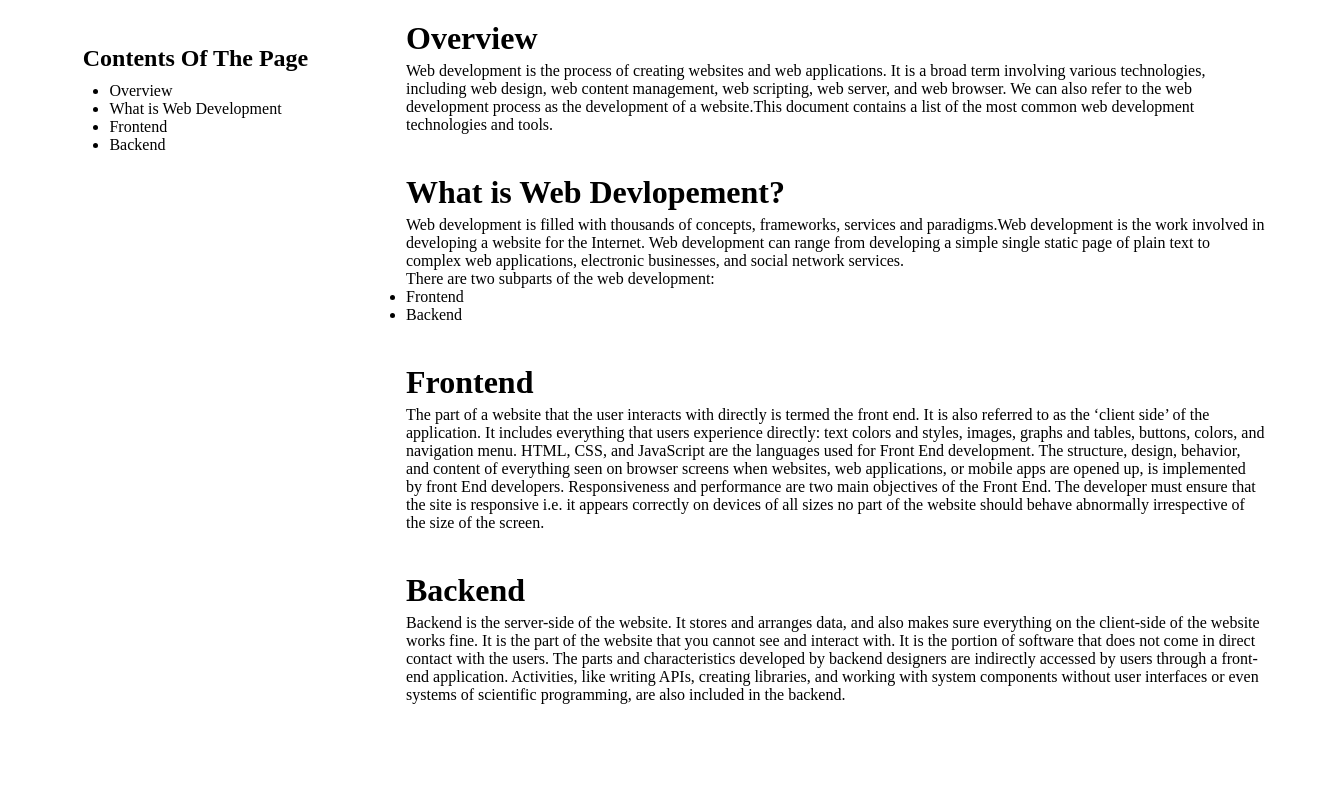
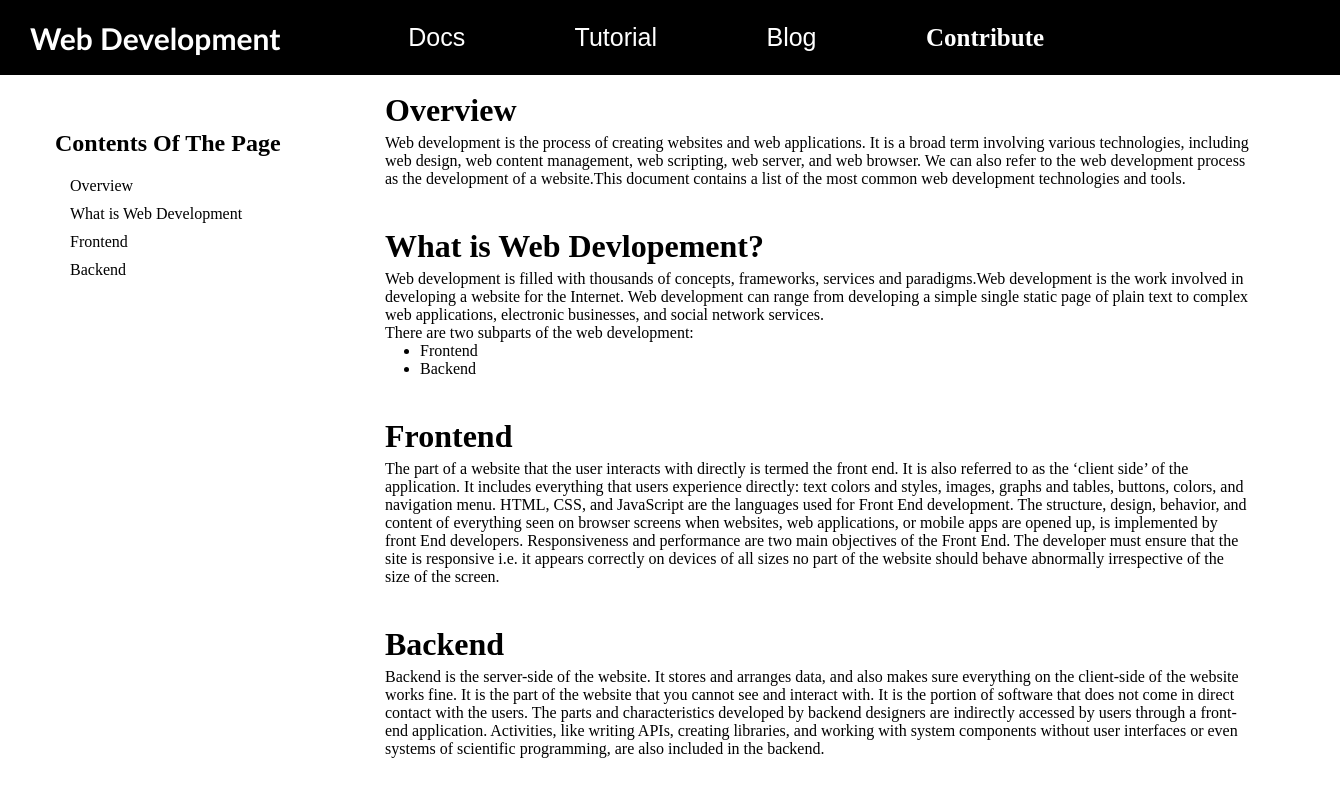
Before and after one commit to ayushgaur03/Summer-Internship-2022, a plain HTML site: page Documentation Task(Day 2)/index.html in a window 1280 px wide. Shown: the whole page, 1340 px wide, since content can reach past the window. Drawn offline with Linux system fonts and the light colour scheme.

Commit message:
Day 4 task completed!!

```diff
--- /dev/null
+++ b/Day 4/ProdNQuotient.js
@@ -0,0 +1,5 @@
+const product = (a, b) => a * b;
+const quotient = (a, b) => a / b; // Assuming user will enter bigger number first
+
+console.log(product(2, 3));
+console.log(quotient(12, 4));
--- a/Documentation Task(Day 2)/index.html
+++ b/Documentation Task(Day 2)/index.html
@@ -8,6 +8,23 @@
     <link rel="stylesheet" href="./styles.css" />
   </head>
   <body>
+    <nav class="navbar">
+      <div class="left-side">
+        <div class="logo">
+          <h2><a href="">Web Development</a></h2>
+        </div>
+        <div class="menu">
+          <ul>
+            <li class="menu-li"><a class="menu-a" href="">Docs</a></li>
+            <li class="menu-li"><a class="menu-a" href="">Tutorial</a></li>
+            <li class="menu-li"><a class="menu-a" href="">Blog</a></li>
+          </ul>
+        </div>
+      </div>
+      <div class="right-side">
+        <h2>Contribute</h2>
+      </div>
+    </nav>
     <div class="main">
       <div class="left-nav">
         <section class="upper"><h2>Contents Of The Page</h2></section>
--- /dev/null
+++ b/Documentation Task(Day 2)/responsive.css
@@ -0,0 +1,3 @@
+@media only screen and (max-width: 1058px) {
+
+}
--- a/Documentation Task(Day 2)/styles.css
+++ b/Documentation Task(Day 2)/styles.css
@@ -1,6 +1,72 @@
 * {
   margin: 0;
   padding: 0;
+}
+
+.navbar {
+  position: absolute;
+  top: 0;
+  display: flex;
+  flex-direction: row;
+  width: 100%;
+  align-items: center;
+  padding: 20px 30px;
+  height: 35px;
+  background: #000;
+}
+
+.left-side {
+  width: 70%;
+  display: flex;
+  align-items: center;
+}
+
+.logo {
+  width: 30%;
+}
+
+.logo a {
+  text-decoration: none;
+  font-size: 30px;
+  font-weight: 700;
+  font-family: "Gill Sans", "Gill Sans MT", Calibri, "Trebuchet MS", sans-serif;
+  color: #ffffff;
+}
+
+.menu {
+  width: 70%;
+}
+
+.menu ul {
+  display: flex;
+  justify-content: space-evenly;
+  width: 100%;
+  text-decoration: none;
+  list-style: none;
+}
+
+.menu-li {
+  cursor: pointer;
+}
+
+.menu-a {
+  text-decoration: none;
+  font-size: 25px;
+  font-weight: 500;
+  font-family: sans-serif;
+  color: white;
+}
+
+.rigth-side {
+  width: 20%;
+  display: flex;
+  justify-content: flex-end;
+  align-content: center;
+}
+
+.right-side h2 {
+  color: #ffffff;
+  font-size: 25px;
 }
 
 .main {
@@ -10,34 +76,41 @@
   align-items: flex-start;
   height: 100%;
   width: 100%;
+  position: relative;
+  top: 72px;
 }
 
 .left-nav {
-  width: 30%;
-  display: flex;
-  flex-direction: column;
-  align-items: flex-start;
-  /* justify-content: flex-start; */
+  width: 20%;
   height: 600px;
-  margin: 40px 5px;
+  margin: auto 10px;
+  padding: 11px 26px;
 }
 
 .upper {
   margin: 0px auto;
   padding: 5px 5px;
+  border-bottom-color: #000000;
+  border-radius: 5px;
+  border-width: 5px;
 }
 .bottom {
   margin: 0px auto;
   padding: 5px 5px;
 }
 
-.bottom ul li a{
-  text-decoration: none;
-  cursor: pointer;
+.bottom ul {
+  list-style: none;
+  margin-left: 15px;
 }
 
-.bottom a{
-    color: black;
+.bottom li {
+  margin: 10px auto;
+}
+
+.bottom a {
+  color: black;
+  text-decoration: none;
 }
 
 .right-nav {
@@ -51,6 +124,10 @@
   margin: 10px 5px;
 }
 
-.container h1{
-    margin-bottom: 5px;
+.container h1 {
+  margin-bottom: 5px;
 }
+
+.container ul {
+  margin-left: 35px;
+}
```
Also changed, not shown: Day 4/DiffCalculator.js (added, +7 -0 lines), Day 4/GetGrades.js (added, +9 -0 lines), Day 4/GiveLargest.js (added, +7 -0 lines), Day 4/TempConverter.js (added, +14 -0 lines), Day 4/TriangleArea.js (added, +12 -0 lines), Documentation Task(Day 2)/index.js (added).
